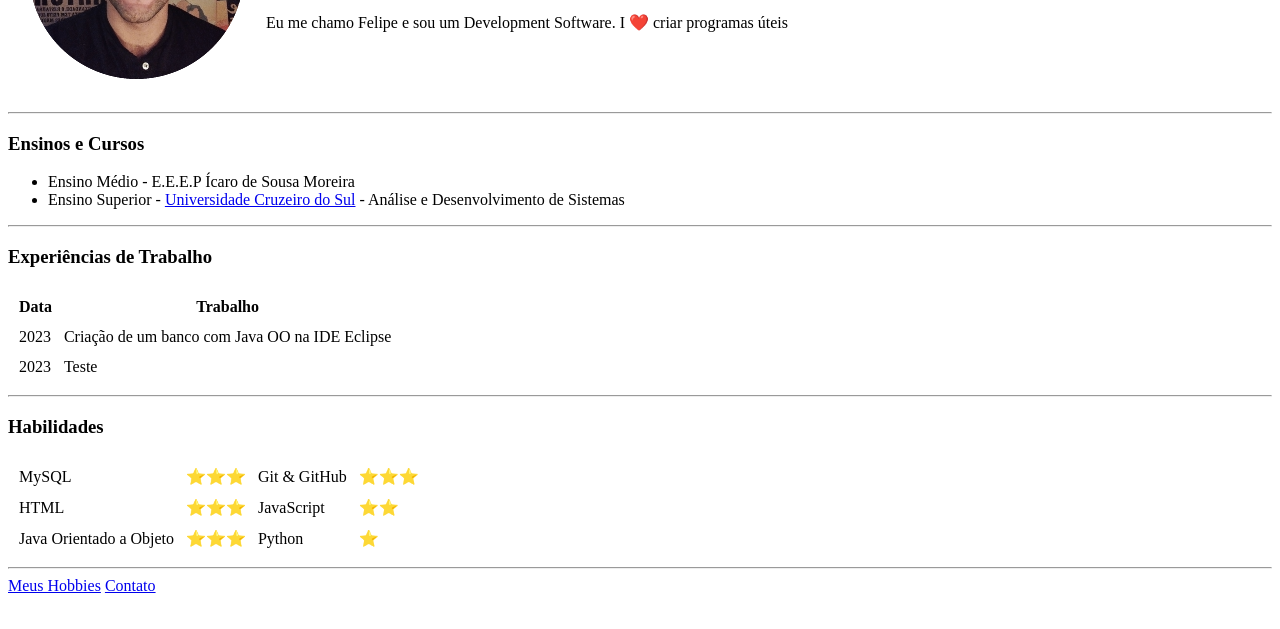
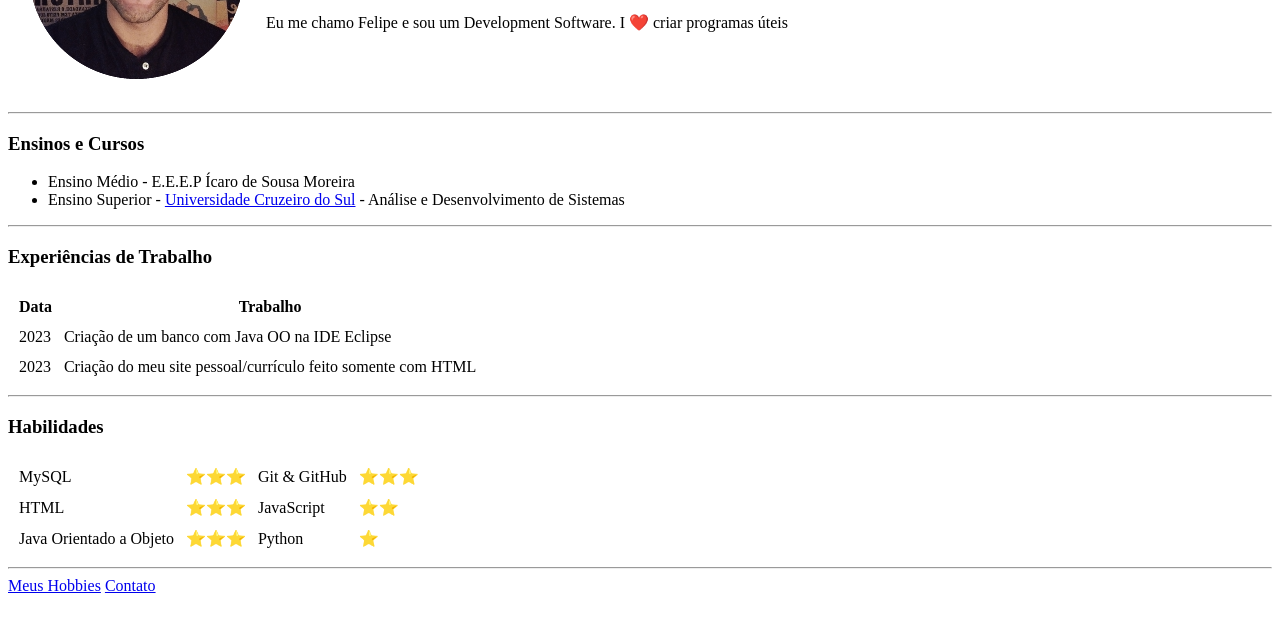
Before and after one commit to FelipeMT21/curriculo, a plain HTML site: page index.html in a window 1280 px wide. Shown: the part 165-794 px from the top of the page. Drawn offline with Linux system fonts and the light colour scheme.

Commit message:
Removi o nome teste

```diff
--- a/index.html
+++ b/index.html
@@ -34,7 +34,7 @@
                 </tr>
                 <tr>
                     <td>2023</td>
-                    <td>Teste</td>
+                    <td>Criação do meu site pessoal/currículo feito somente com HTML</td>
                 </tr>
             </tbody>
         </table>
```
